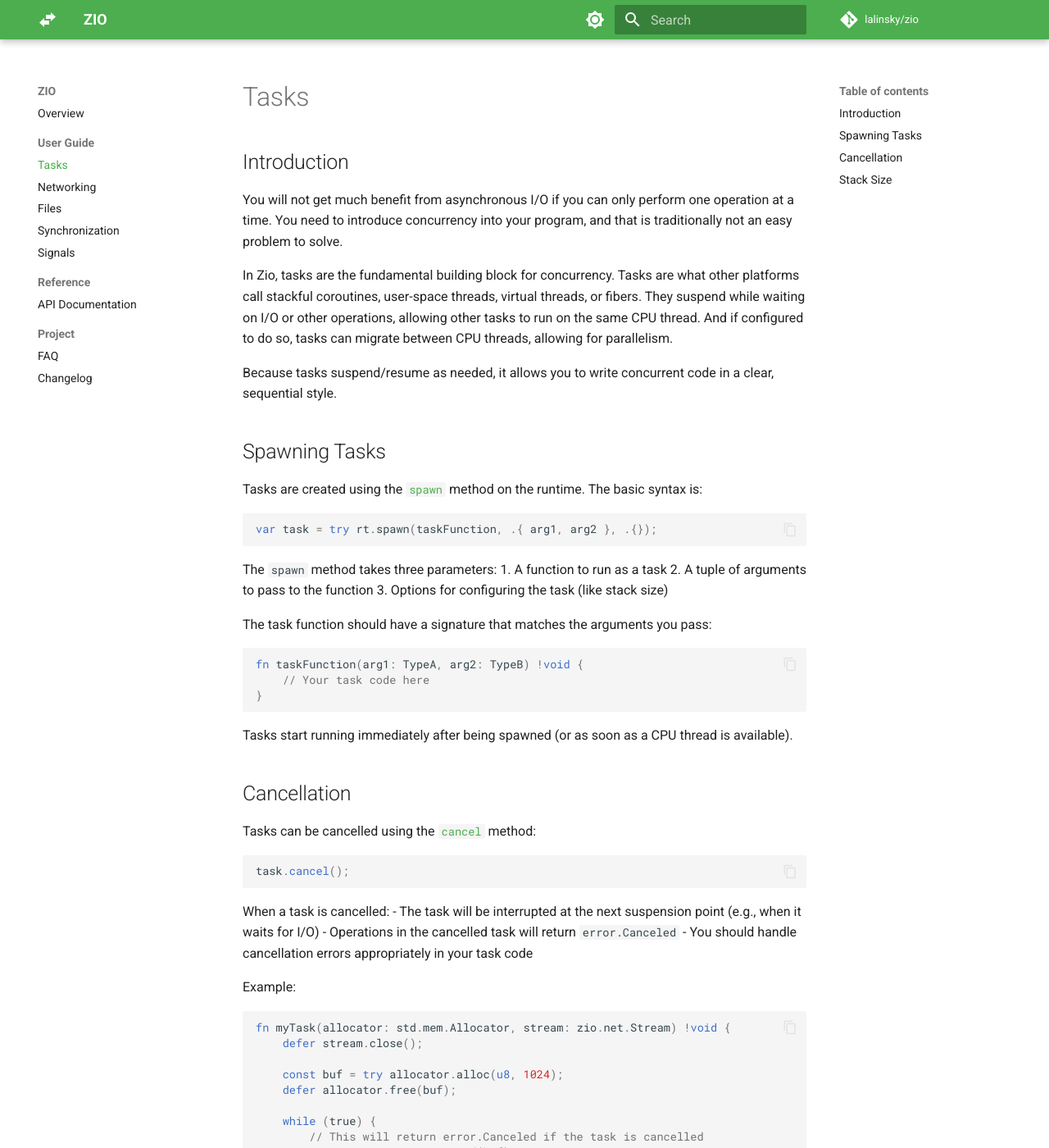
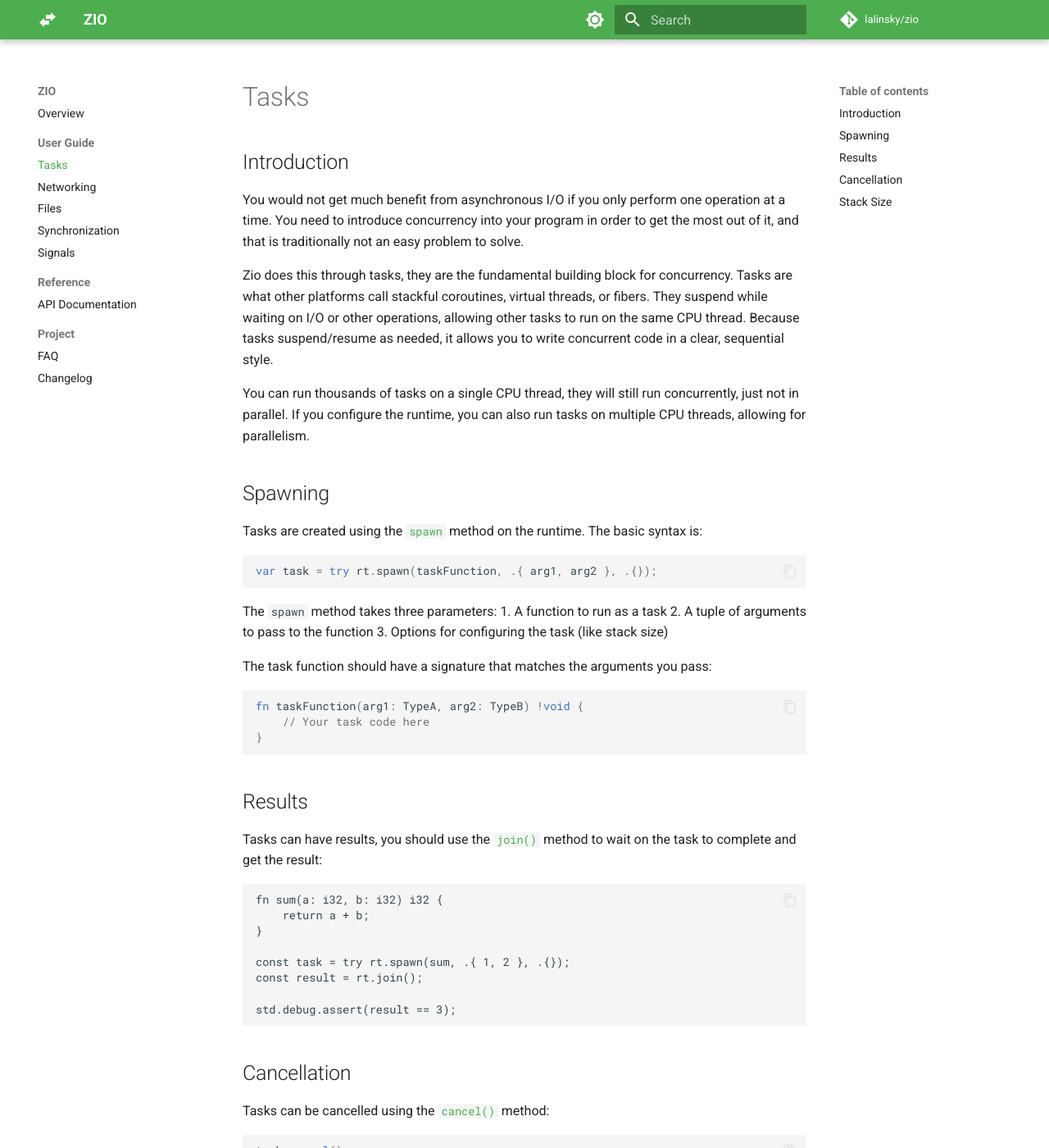
Before and after one commit to lalinsky/zio, an MkDocs documentation site: the page built from docs/tasks.md, in a window 1280 px wide and 1400 px high. Shown: the whole window at 82% size. Built offline with MkDocs 1.6.1 and Material for MkDocs 9.7.7, drawn with Linux system fonts in a browser that asks for light colours; comment, search, counter and statistics services are not loaded.

Commit message:
Add more details to tasks.md

````diff
--- a/docs/tasks.md
+++ b/docs/tasks.md
@@ -2,17 +2,19 @@
 
 ## Introduction
 
-You will not get much benefit from asynchronous I/O if you can only perform one operation at a time.
-You need to introduce concurrency into your program, and that is traditionally not an easy problem to solve.
+You would not get much benefit from asynchronous I/O if you only perform one operation at a time.
+You need to introduce concurrency into your program in order to get the most out of it,
+and that is traditionally not an easy problem to solve.
 
-In Zio, tasks are the fundamental building block for concurrency. Tasks are what other platforms call
-stackful coroutines, user-space threads, virtual threads, or fibers. They suspend while waiting on I/O
-or other operations, allowing other tasks to run on the same CPU thread. And if configured to do so,
-tasks can migrate between CPU threads, allowing for parallelism.
-
+Zio does this through tasks, they are the fundamental building block for concurrency.
+Tasks are what other platforms call stackful coroutines, virtual threads, or fibers.
+They suspend while waiting on I/O or other operations, allowing other tasks to run on the same CPU thread.
 Because tasks suspend/resume as needed, it allows you to write concurrent code in a clear, sequential style.
 
-## Spawning Tasks
+You can run thousands of tasks on a single CPU thread, they will still run concurrently, just not in parallel.
+If you configure the runtime, you can also run tasks on multiple CPU threads, allowing for parallelism.
+
+## Spawning
 
 Tasks are created using the [`spawn`](/zio/apidocs/#zio.runtime.Runtime.spawn) method on the runtime. The basic syntax is:
 
@@ -33,11 +35,24 @@ fn taskFunction(arg1: TypeA, arg2: TypeB) !void {
 }
 ```
 
-Tasks start running immediately after being spawned (or as soon as a CPU thread is available).
+## Results
+
+Tasks can have results, you should use the [`join()`](/zio/apidocs/#zio.runtime.Runtime.spawn) method to wait on the task to complete and get the result:
+
+```
+fn sum(a: i32, b: i32) i32 {
+    return a + b;
+}
+
+const task = try rt.spawn(sum, .{ 1, 2 }, .{});
+const result = rt.join();
+
+std.debug.assert(result == 3);
+```
 
 ## Cancellation
 
-Tasks can be cancelled using the [`cancel`](/zio/apidocs/#zio.runtime.JoinHandle.cancel) method:
+Tasks can be cancelled using the [`cancel()`](/zio/apidocs/#zio.runtime.JoinHandle.cancel) method:
 
 ```zig
 task.cancel();
````
